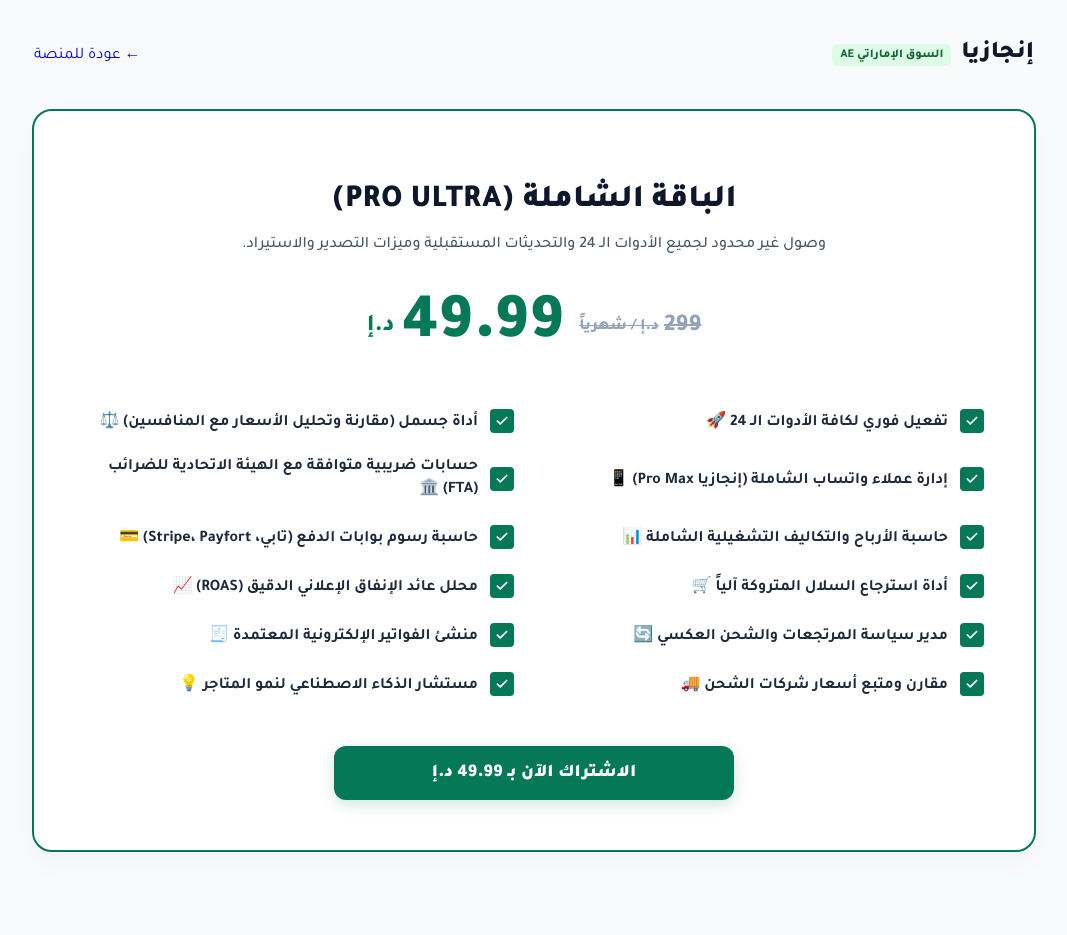
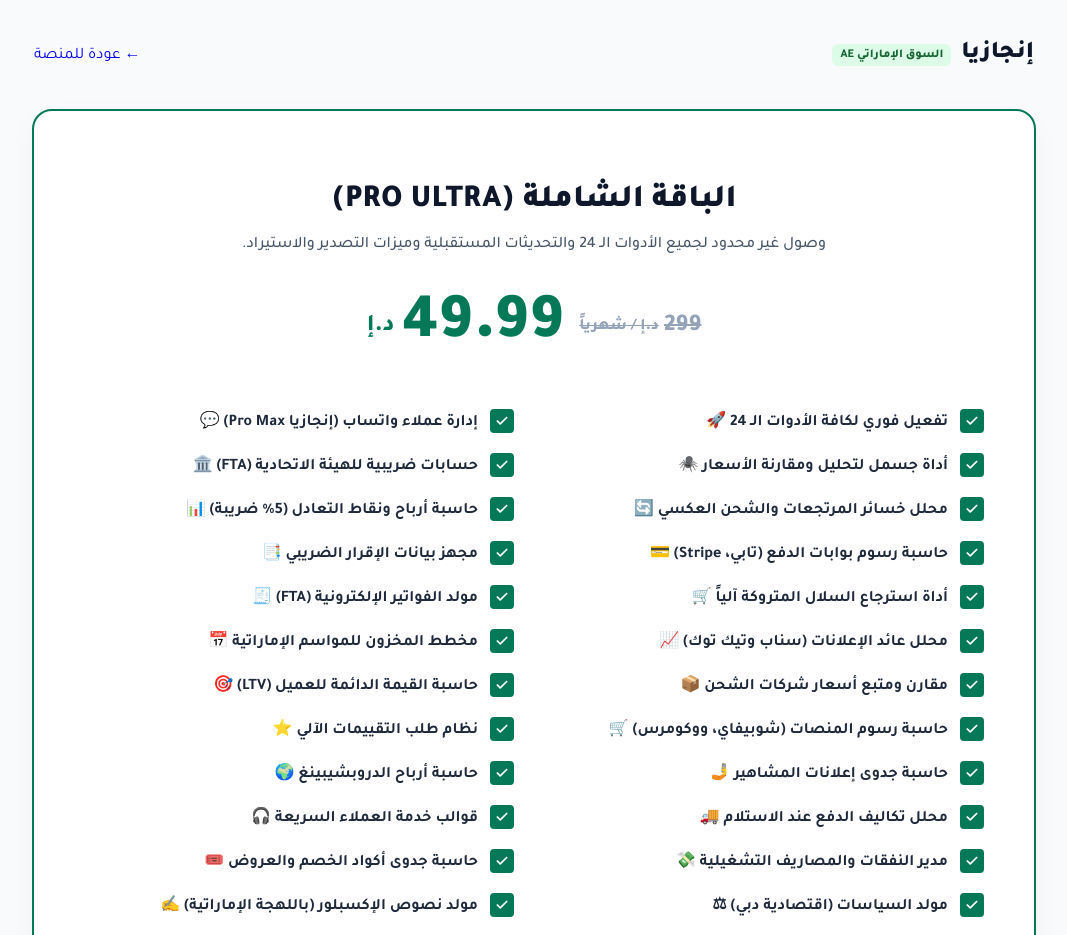
Before and after one commit to engaziasa-lang/engazia-app, a Next.js app: page /ae/pricing in a window 1280 px wide. Shown: the top 935 px of the page, without its empty margins (106-1173 px from the left). Before the commit the page ends 892 px from the top, so only its background shows below. Built offline with nearby package versions, Linux system fonts and the light colour scheme.

Commit message:
Update page.tsx

```diff
--- a/app/ae/pricing/page.tsx
+++ b/app/ae/pricing/page.tsx
@@ -12,19 +12,35 @@ export default function PricingAE() {
     }
   }, []);
 
+  // جميع الميزات الـ 24 مخصصة للسوق الإماراتي
   const features = [
     { text: 'تفعيل فوري لكافة الأدوات الـ 24', icon: '🚀' },
-    { text: 'أداة جسمل (مقارنة وتحليل الأسعار مع المنافسين)', icon: '⚖️' },
-    { text: 'إدارة عملاء واتساب الشاملة (إنجازيا Pro Max)', icon: '📱' },
-    { text: 'حسابات ضريبية متوافقة مع الهيئة الاتحادية للضرائب (FTA)', icon: '🏛️' },
-    { text: 'حاسبة الأرباح والتكاليف التشغيلية الشاملة', icon: '📊' },
-    { text: 'حاسبة رسوم بوابات الدفع (تابي، Stripe، Payfort)', icon: '💳' },
+    { text: 'إدارة عملاء واتساب (إنجازيا Pro Max)', icon: '💬' },
+    { text: 'أداة جسمل لتحليل ومقارنة الأسعار', icon: '🕷️' },
+    { text: 'حسابات ضريبية للهيئة الاتحادية (FTA)', icon: '🏛️' },
+    { text: 'محلل خسائر المرتجعات والشحن العكسي', icon: '🔄' },
+    { text: 'حاسبة أرباح ونقاط التعادل (5% ضريبة)', icon: '📊' },
+    { text: 'حاسبة رسوم بوابات الدفع (تابي، Stripe)', icon: '💳' },
+    { text: 'مجهز بيانات الإقرار الضريبي', icon: '📑' },
     { text: 'أداة استرجاع السلال المتروكة آلياً', icon: '🛒' },
-    { text: 'محلل عائد الإنفاق الإعلاني الدقيق (ROAS)', icon: '📈' },
-    { text: 'مدير سياسة المرتجعات والشحن العكسي', icon: '🔄' },
-    { text: 'منشئ الفواتير الإلكترونية المعتمدة', icon: '🧾' },
-    { text: 'مقارن ومتبع أسعار شركات الشحن', icon: '🚚' },
-    { text: 'مستشار الذكاء الاصطناعي لنمو المتاجر', icon: '💡' }
+    { text: 'مولد الفواتير الإلكترونية (FTA)', icon: '🧾' },
+    { text: 'محلل عائد الإعلانات (سناب وتيك توك)', icon: '📈' },
+    { text: 'مخطط المخزون للمواسم الإماراتية', icon: '📅' },
+    { text: 'مقارن ومتبع أسعار شركات الشحن', icon: '📦' },
+    { text: 'حاسبة القيمة الدائمة للعميل (LTV)', icon: '🎯' },
+    { text: 'حاسبة رسوم المنصات (شوبيفاي، ووكومرس)', icon: '🛒' },
+    { text: 'نظام طلب التقييمات الآلي', icon: '⭐' },
+    { text: 'حاسبة جدوى إعلانات المشاهير', icon: '🤳' },
+    { text: 'حاسبة أرباح الدروبشيبينغ', icon: '🌍' },
+    { text: 'محلل تكاليف الدفع عند الاستلام', icon: '🚚' },
+    { text: 'قوالب خدمة العملاء السريعة', icon: '🎧' },
+    { text: 'مدير النفقات والمصاريف التشغيلية', icon: '💸' },
+    { text: 'حاسبة جدوى أكواد الخصم والعروض', icon: '🎟️' },
+    { text: 'مولد السياسات (اقتصادية دبي)', icon: '⚖' },
+    { text: 'مولد نصوص الإكسبلور (باللهجة الإماراتية)', icon: '✍' },
+    { text: 'حاسبة اختبارات الإعلانات (A/B)', icon: '⚖️' },
+    { text: 'صانع روابط واتساب السريعة', icon: '🔗' },
+    { text: 'أسرار نمو المتاجر الإماراتية', icon: '💡' }
   ];
 
   return (
@@ -71,7 +87,7 @@ export default function PricingAE() {
         .features-grid {
           display: grid;
           grid-template-columns: 1fr 1fr;
-          gap: 25px 40px;
+          gap: 20px 40px;
           text-align: right;
           margin-bottom: 50px;
         }
```
